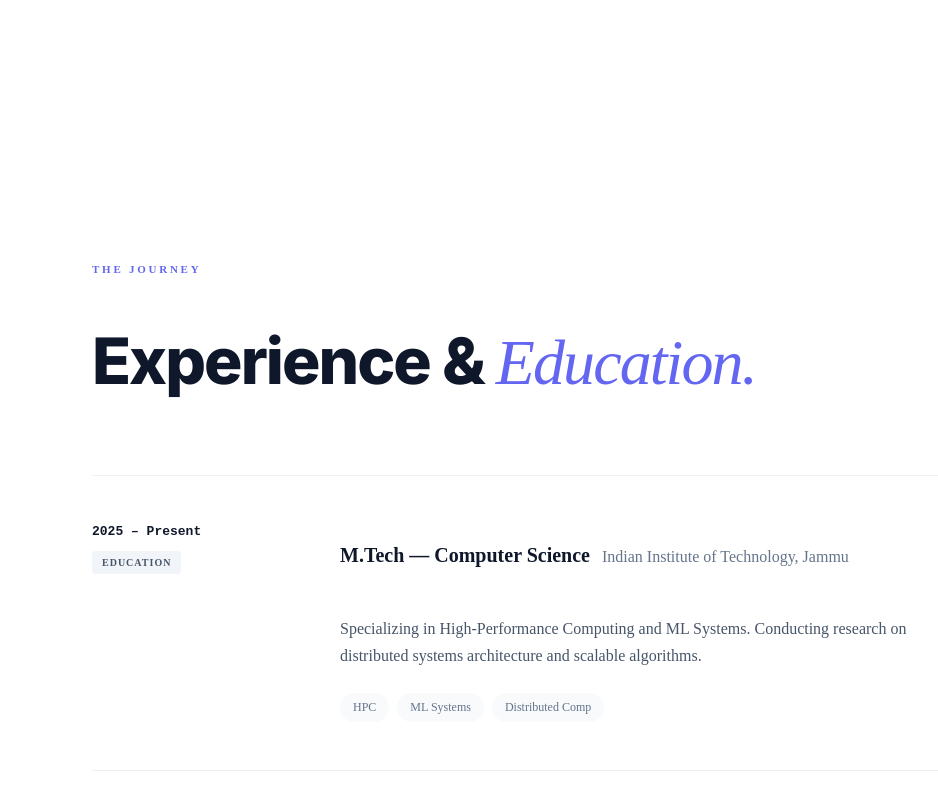
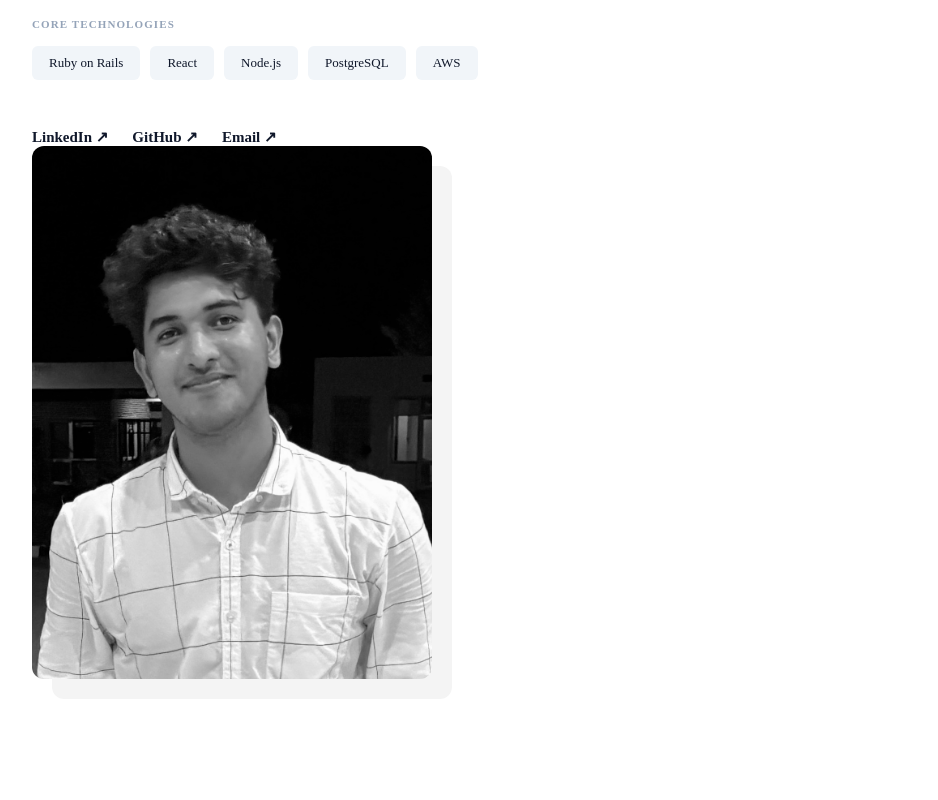
Before and after one commit to Ankit-Ahirrao/my-portfolio, a React (Vite) app: page / in a window 1280 px wide. Shown: the part 1580-2380 px from the top of the page, without its empty margins (48-986 px from the left). Built offline with nearby package versions, Linux system fonts and the light colour scheme; a web font is replaced by a local one.

Commit message:
aligned section

```diff
--- a/src/components/About.jsx
+++ b/src/components/About.jsx
@@ -3,8 +3,8 @@ import profileImg from "../assets/profile.jpg";
 
 export default function About() {
   return (
-    <section className="about" id="about">
-      <div className="about-container">
+    <section className="about section" id="about">
+      <div className="container">
 
         {/* LEFT CONTENT */}
         <div className="about-content">
--- a/src/components/Contact.jsx
+++ b/src/components/Contact.jsx
@@ -3,8 +3,8 @@ import "../styles/contact.css";
 
 export default function Contact() {
   return (
-    <section className="contact" id="contact">
-      <div className="contact-container">
+    <section className="contact section" id="contact">
+      <div className="container">
 
         <div className="contact-content">
 
--- a/src/components/Education.jsx
+++ b/src/components/Education.jsx
@@ -3,8 +3,8 @@ import "../styles/education.css"
 
 export default function Education() {
   return (
-    <section className="education" id="education">
-      <div className="education-container">
+    <section className="education section" id="education">
+      <div className="container">
         <h2 className="section-title">Education</h2>
 
         {profile.education.map((edu, index) => (
--- a/src/components/Experience.jsx
+++ b/src/components/Experience.jsx
@@ -51,8 +51,8 @@ const experiences = [
 
 export default function Experience() {
   return (
-    <section className="experience" id="experience">
-      <div className="experience-container">
+    <section className="experience section" id="experience">
+      <div className="container">
 
         {/* Header - Matching the "Parth" Aesthetic */}
         <div className="section-header">
--- a/src/components/Footer.jsx
+++ b/src/components/Footer.jsx
@@ -10,8 +10,8 @@ export default function Footer() {
   }
 
   return (
-    <footer className="footer">
-      <div className="footer-container">
+    <footer className="footer section">
+      <div className="container">
 
         <div className="footer-top">
 
--- a/src/components/GithubActivity.jsx
+++ b/src/components/GithubActivity.jsx
@@ -3,8 +3,8 @@ import "../styles/githubActivity.css";
 
 export default function GithubActivity() {
   return (
-    <section className="github" id="github">
-      <div className="github-container">
+    <section className="github section" id="github">
+      <div className="container">
 
         {/* Header */}
         <div className="github-header">
--- a/src/components/Hero.jsx
+++ b/src/components/Hero.jsx
@@ -33,7 +33,7 @@ export default function Hero() {
       <Navbar />
       <HeroMeta />
 
-      <section id="home" className="hero">
+      <section id="home" className="hero section">
         <motion.div
           className="hero-glow"
           initial={{ opacity: 0 }}
--- a/src/components/Projects.jsx
+++ b/src/components/Projects.jsx
@@ -50,8 +50,8 @@ const standardProjects = [
 
 export default function Projects() {
   return (
-    <section className="projects" id="projects">
-      <div className="projects-container">
+    <section className="projects section" id="projects">
+      <div className="container">
 
         {/* Header */}
         <motion.div
--- a/src/components/Skills.jsx
+++ b/src/components/Skills.jsx
@@ -27,8 +27,8 @@ const skills = [
 
 export default function Skills() {
   return (
-    <section id="skills" className="skills">
-      <div className="skills-container">
+    <section id="skills section" className="skills">
+      <div className="container">
 
         <p className="skills-eyebrow">MY SKILLSET</p>
 
--- a/src/components/Story.jsx
+++ b/src/components/Story.jsx
@@ -28,8 +28,8 @@ export default function Story() {
   };
 
   return (
-    <section className="story">
-      <div className="story-container">
+    <section className="story section">
+      <div className="container">
 
         {/* LEFT CONTENT - Editorial Typography */}
         <div className="story-content">
--- a/src/styles/global.css
+++ b/src/styles/global.css
@@ -1,52 +1,61 @@
 :root {
-  /* ... existing vars ... */
-  --container-width: 1100px; /* The "Golden" width for readability */
-  --grid-gap: 64px;
+  --container-width: 1120px;   /* slightly wider = more premium */
+  --grid-gap: 80px;
+  --section-spacing: 120px;
+  --section-spacing-sm: 90px;
 }
 
-/* --- THE FIX: Standard Container --- */
+/* ================================
+   MASTER CONTAINER SYSTEM
+================================ */
+
 .container {
+  width: 100%;
   max-width: var(--container-width);
   margin: 0 auto;
-  padding: 0 24px;
-  width: 100%;
+  padding: 0 32px;   /* 24px was slightly tight */
 }
 
-/* Utility to visualize the grid (remove later) */
-.debug-grid {
-  border-left: 1px solid red;
-  border-right: 1px solid red;
+/* Section spacing rhythm */
+.section {
+  padding: var(--section-spacing) 0;
 }
 
-/* Standard Section Header */
+.section-sm {
+  padding: var(--section-spacing-sm) 0;
+}
+
+/* ================================
+   STANDARD SECTION HEADER
+================================ */
+
 .section-header-std {
-  margin-bottom: 80px;
-  max-width: 800px; /* Prevents titles from stretching too wide */
+  margin-bottom: 72px;
+  max-width: 760px;  /* prevents stretched titles */
 }
 
 .section-label-std {
-  display: block;
+  display: inline-block;
   font-size: 11px;
-  font-weight: 700;
+  font-weight: 600;
   letter-spacing: 0.25em;
   text-transform: uppercase;
   color: #6366f1;
-  margin-bottom: 24px;
+  margin-bottom: 20px;
 }
 
 .section-title-std {
-  font-family: 'Inter', sans-serif;
-  font-size: clamp(2.5rem, 5vw, 3.5rem);
-  font-weight: 800;
+  font-family: "Inter", sans-serif;
+  font-size: clamp(2.4rem, 4.5vw, 3.2rem);
+  font-weight: 700;
   color: #0f172a;
-  line-height: 1.1;
+  line-height: 1.15;
   letter-spacing: -0.02em;
 }
 
-/* Serif accent for titles */
 .title-serif {
   font-family: "Times New Roman", Georgia, serif;
   font-style: italic;
   font-weight: 400;
-  color: #334155;
+  color: #475569;
 }
```
